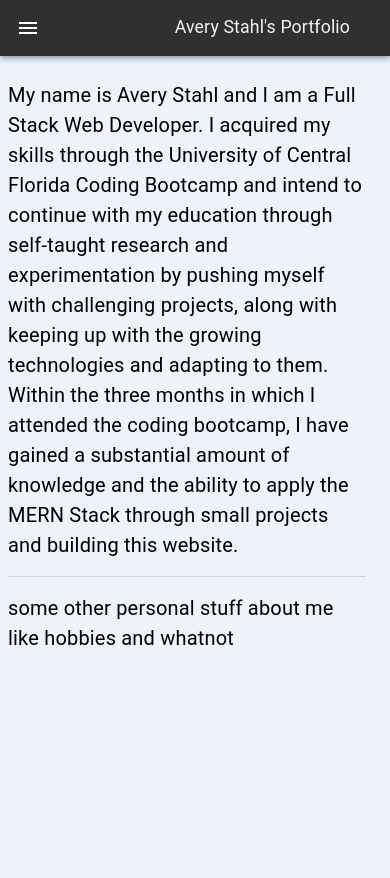
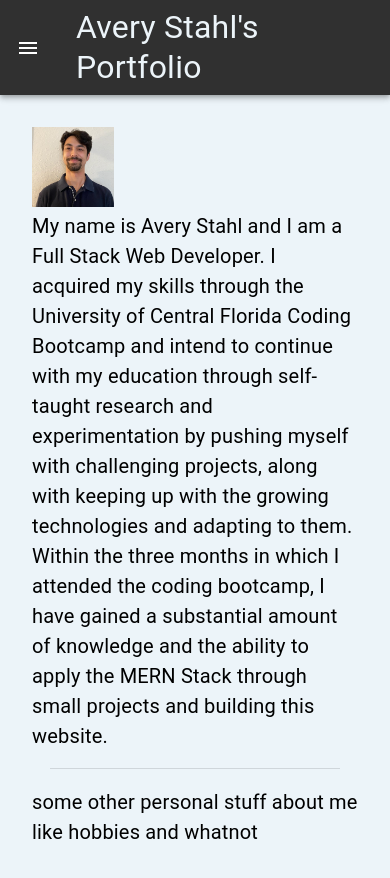
Before and after one commit to MAIMBRAIN/Portfolio, a React (Create React App) app in the folder v.3/client/: page / in a window 390 px wide. Before the commit the page ends 844 px from the top, so only its background shows below. Built offline with nearby package versions, Linux system fonts and the light colour scheme.

Commit message:
resizing best looking breakpoints for different devices

```diff
--- a/v.3/client/src/App.js
+++ b/v.3/client/src/App.js
@@ -10,9 +10,12 @@ import { makeStyles } from '@material-ui/core';
 
 const useStyles = makeStyles(theme => ({
   container: {
-    marginLeft:"8px",
-    [theme.breakpoints.up("sm")]: {
-      marginLeft: "256px;"
+    [theme.breakpoints.up('md')]: {
+      marginTop:"2rem",
+      marginLeft:"22rem",
+    },
+    [theme.breakpoints.down("sm")]: {
+      margin:"2rem"
     }
   }
 }))
--- a/v.3/client/src/Components/About/about.jsx
+++ b/v.3/client/src/Components/About/about.jsx
@@ -1,30 +1,26 @@
 import React from "react";
-import { Avatar, Card, CardActionArea, CardMedia, Divider, makeStyles, Typography } from '@material-ui/core';
+import { CardMedia, Divider, makeStyles, Typography } from '@material-ui/core';
 import myPic from "../../Images/MyPic.jpg"
 
 const useStyles = makeStyles(theme => ({
   container: {
-    marginTop: "24px",
-    marginRight: "12px",
-    flexWrap: "wrap",
-    [theme.breakpoints.up("sm")]: {
-      display: 'flex',
-      flexWrap: "nowrap"
-    },
+    // [theme.breakpoints.up('md')]: {
+    //   marginTop:"2rem",
+    //   marginLeft:"22rem",
+    // },
+    // [theme.breakpoints.down("sm")]: {
+    //   margin:"2rem"
+    // }
   },
   content:{
-    fontSize: "20px",
-    marginRight: "12px",
-    marginBottom: "24px"
+    fontSize: "1.25rem",
   },
   divider:{
-    marginTop:"16px",
-    marginBottom: "16px"
+    margin: "1.1rem"
   },
   pic: {
-    width: "100%",
-    height: "auto",
-    display: "block"
+    marginRight: "1.3rem",
+    width: "25%",
   }
 }))
 
@@ -33,6 +29,7 @@ function About () {
     const classes = useStyles();
     return(
         <div className={classes.container}>
+          <img src={myPic} className={classes.pic} alt="A portrait of Avery Stahl"/>
           <Typography className={classes.content}>
               My name is Avery Stahl and I am a Full Stack Web Developer.
               I acquired my skills through the University of Central Florida Coding Bootcamp
@@ -44,9 +41,10 @@ function About () {
               <Divider className={classes.divider} />
               <Typography className={classes.content}>
               some other personal stuff about me like hobbies and whatnot
+
               </Typography>
           </Typography>
-          <CardMedia className={classes.pic} image={myPic} alt="Portrait of Avery Stahl"/>
+
 
         </div>
     );
--- a/v.3/client/src/Components/Navbar.jsx
+++ b/v.3/client/src/Components/Navbar.jsx
@@ -27,16 +27,17 @@ const useStyles = makeStyles((theme) => ({
     marginRight: theme.spacing(2),
   },
   drawer: {
-    width: "15.4%",
+    width: "20rem",
     backgroundColor: "#7A2626",
+    marginRight: theme.spacing(2)
   },
   divider: {
     marginTop: "auto",
     marginBottom: "auto"
   },
   listItems: {
-    paddingTop: "36px",
-    paddingBottom: "36px",
+    paddingTop: "2.25rem",
+    paddingBottom: "2.25rem",
   },
   listText: {
     color: "#ECF4F9",
@@ -47,10 +48,10 @@ const useStyles = makeStyles((theme) => ({
   title: {
     marginLeft: "auto",
     marginRight: theme.spacing(2),
-    padding: "8px",
+    padding: ".5rem",
     color: "#ECF4F9",
     flexWrap: 'wrap',
-    fontSize: '2.1vmax',
+    fontSize: '2rem',
   },
   drawerTitle: {
     align:'center',
@@ -61,7 +62,7 @@ const useStyles = makeStyles((theme) => ({
 // Main export
 function Navbar (props) {
 
-  // Utilize RRD history to display correct component with url
+  // Utilize React Router Dom history to display correct component with url
   const { history } = props;
 
   // Use imported inline styling
@@ -107,6 +108,7 @@ function Navbar (props) {
     },
   ]
 
+  // Drawer container
   const drawer = (
     <div className={classes.divider}>
       <Typography className={classes.drawerTitle}>
@@ -130,8 +132,8 @@ function Navbar (props) {
 
   return (
     <div className={classes.root}>
-      {/* MOBILE */}
-      <Hidden smUp implementation="js">
+      {/* DESKTOP */}
+      <Hidden mdUp implementation="js">
       <Appbar position="static" className={classes.navStyle}>
         <Toolbar>
           <IconButton
@@ -153,8 +155,8 @@ function Navbar (props) {
       </Appbar>
       </Hidden>
 
-      {/* DESKTOP */}
-      <Hidden xsDown implementation="js">
+      {/* MOBILE */}
+      <Hidden smDown implementation="js">
         <Drawer classes={{paper: classes.drawer}} variant="permanent" anchor="left">
           {drawer}
         </Drawer>
```
